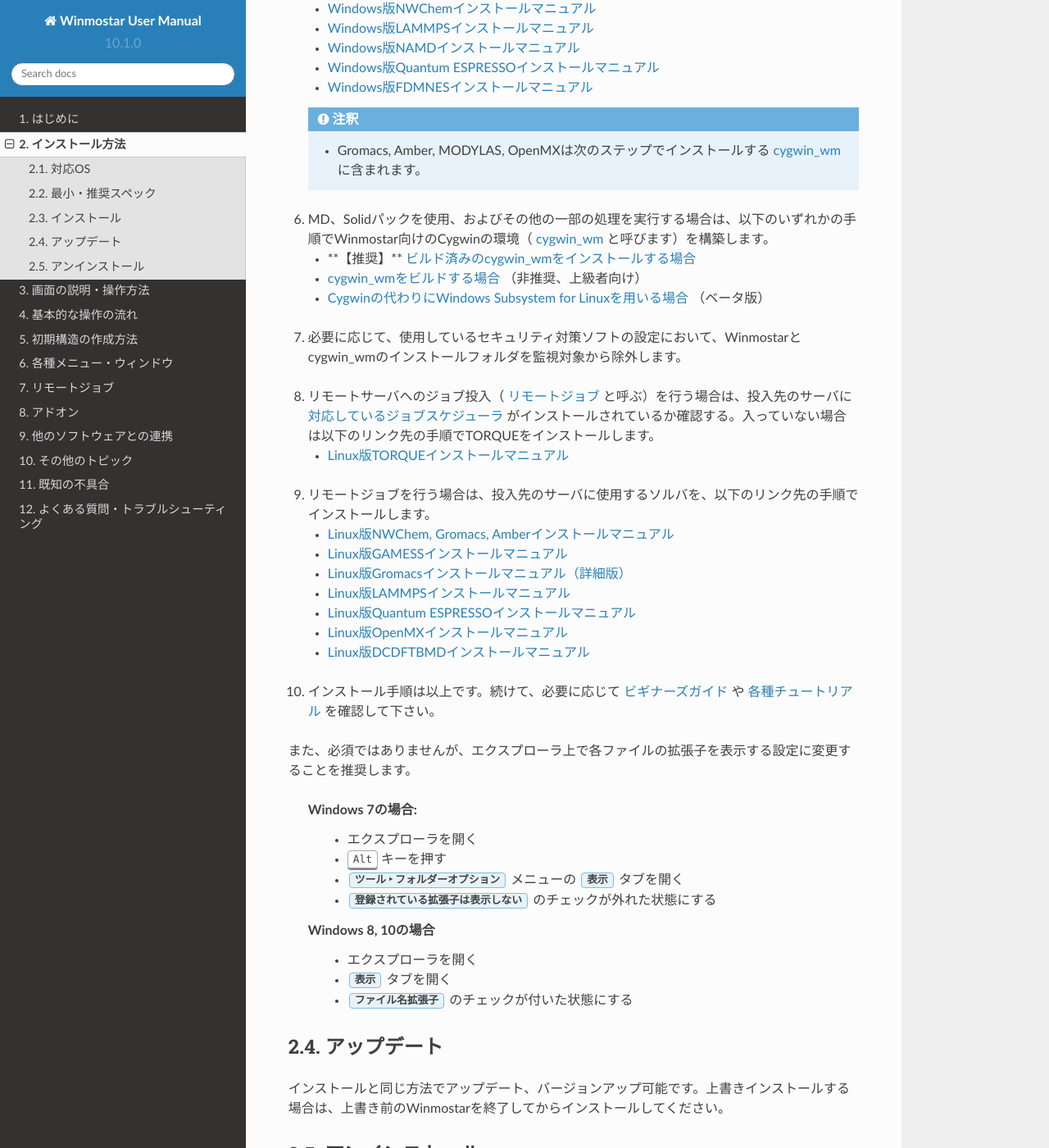
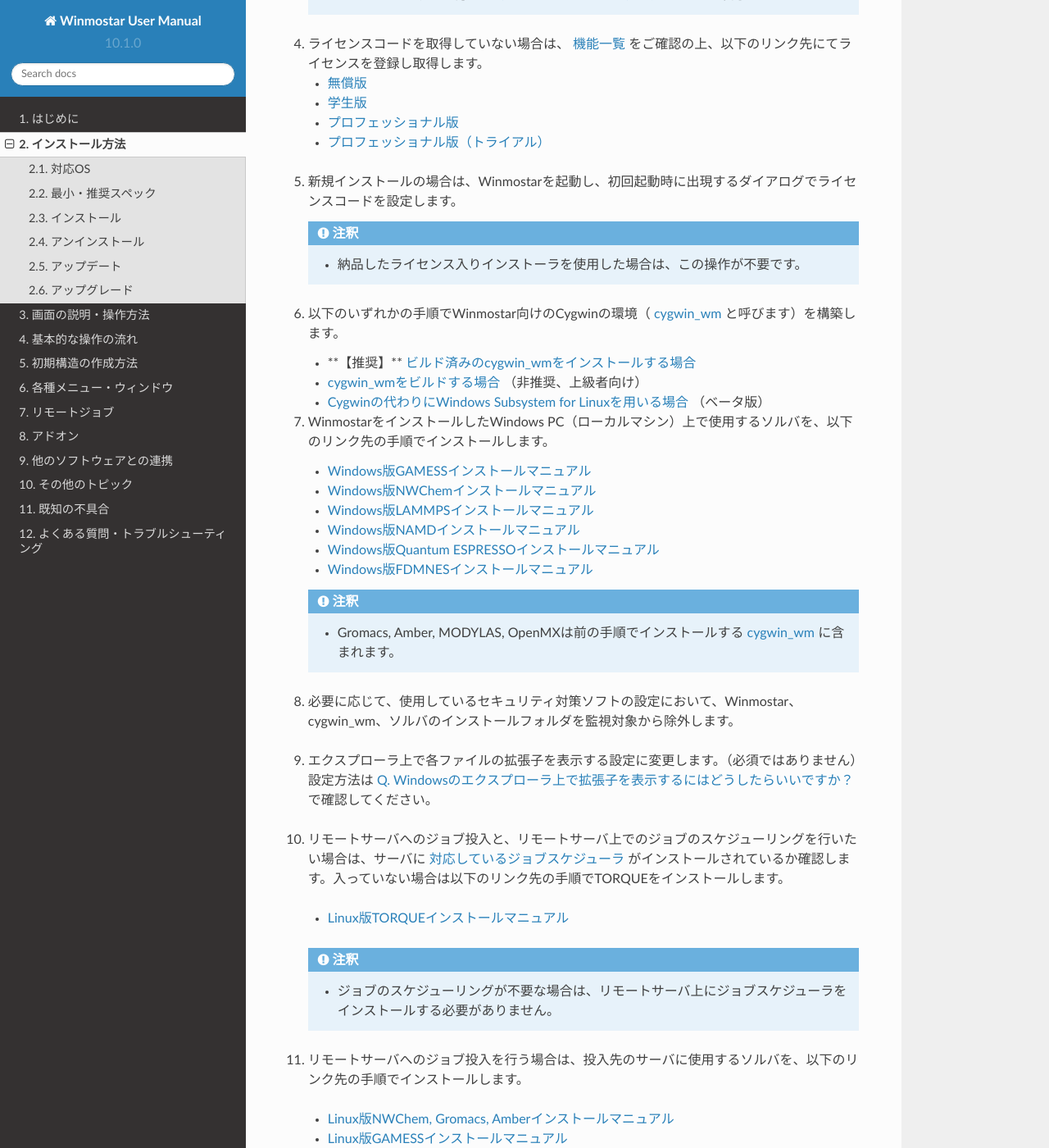
Before and after one commit to X-Ability/winmostar_doc, a Sphinx documentation site: the page built from source/installation/installation.rst, in a window 1280 px wide and 1400 px high, scrolled down 2087 px. Shown: the whole window at 82% size. Built offline with Sphinx 7.4.7 and the Read the Docs theme 2.0.0, drawn with Linux system fonts in a browser that asks for light colours; some of the changed text lies outside the part shown.

Commit message:
インストールガイドをwebと同期

```diff
--- a/source/faq/faq.rst
+++ b/source/faq/faq.rst
@@ -223,6 +223,22 @@
 ^^^^^^^^^^^^^^^^^^^^^^^^^^^^^^^^^^^^^^^^^^^^^^^^^^^^^^^^^^^^^^^^^^^^^^^^^^^^^^^^^^^^^^^^^^^^^^^^^^^^^^^^^^^^^^^^^^^^^^^^^^^^^^^^^^^^^^^^^^^^^^^^^^^^^^^^^^^^^^
 
 | A. :menuselection:`ツール --> 環境設定 --> 編集` の :guilabel:`結合判定係数` の値が適切でない可能性があります。デフォルト値に戻すか、1.15程度の値に設定してください。
+
+.. _faq_showextension:
+
+Q. Windowsのエクスプローラ上で拡張子を表示するにはどうしたらいいですか？
+^^^^^^^^^^^^^^^^^^^^^^^^^^^^^^^^^^^^^^^^^^^^^^^^^^^^^^^^^^^^^^^^^^^^^^^^^^^^^^^^^^^^^^^^^^^^^^^^^^^^^^^^^^^^^^^^^^^^^^^^^^^^^^^^^^^^^^^^^^^^^^^^^^^^^^^^^^^^^^
+
+   Windows 7の場合:
+      - エクスプローラを開く
+      - :kbd:`Alt` キーを押す
+      - :menuselection:`ツール --> フォルダーオプション` メニューの :guilabel:`表示` タブを開く
+      - :guilabel:`登録されている拡張子は表示しない` のチェックが外れた状態にする
+
+   Windows 8, 10の場合
+      - エクスプローラを開く
+      - :guilabel:`表示` タブを開く
+      - :guilabel:`ファイル名拡張子` のチェックが付いた状態にする
 
 分子のモデリング・系の作成に関して
 -----------------------------------------
--- a/source/installation/installation.rst
+++ b/source/installation/installation.rst
@@ -45,37 +45,59 @@
 インストール
 ==================================
 
-インストール中に想定しない状況に遭遇した場合は :ref:`faq_top` を確認してください。
+下記の方法でうまくインストールできない場合は、 :ref:`faq_top` を確認してください。
 
-1. `ダウンロードページ <https://winmostar.com/jp/download_jp.html>`_ からインストーラ :file:`winmostar0_setup_X.X.X.exe` （ :file:`X.X.X` はバージョンを示す）をダウンロードし、実行します。
+1. `安定版最新バージョン <https://winmostar.com/jp/download#latest_stable>`_ または `開発版最新バージョン <https://winmostar.com/jp/download#latest_devel>`_ のWinmostarインストーラをダウンロードします。
+
+   .. note::
+      - 動作環境は :ref:`install_recommend_spec` でご確認ください。
+      - USBメモリ・DVD・ユーザポータルでインストーラを入手済みの方は、この操作が不要です。
 
 .. _intall_installwm:
 
-2. インストール先フォルダを指定し（デフォルトは :file:`C:\\winmos10` ）インストールを開始すると、スタートメニューとデスクトップにショートカットが作成されます。
+2. インストーラをダブルクリックして起動します。64bit版Windowsの場合は、インストールするWinmostarの種類（64bit版または32bit版）を選択します。
+
+   .. warning::
+      - Winmostarが起動している場合は、あらかじめ終了しておきます。
+
+3. インストール先フォルダを指定し（デフォルトはC:\\winmos10）、インストールを開始します。
 
    .. warning::
       - インストール先フォルダおよびその上位階層の名前に日本語、全角文字などのマルチバイト文字や特殊記号が含まれている場合は、一部のモジュールが不具合を起こす場合があります。
-      - ディスプレイ設定でテキストやその他の項目を拡大・縮小している場合は、一部表示が崩れる場合があります。
+      - ディスプレイ設定でテキストやその他の項目を拡大・縮小している場合は、一部表示が崩れる場合があります。詳細は `こちら <https://winmostar.com/jp/manual_jp/html/knownissues/knownissues.html#animationui>`_ 。
+      - C:\\Program Files以下へのインストールは不可です。
 
    .. note::
+      - インストール完了後、スタートメニューとデスクトップにショートカットが作成されます。
       - セキュリティ対策ソフトの警告が出た場合は、無視してインストールを継続してください（以下、同様）。
       - 既に過去のバージョンのWinmostarがインストールされている場合は、上書きインストールするか、インストール先フォルダを変更して過去のバージョンと共存させることが可能です。
-      - 既にインストールされている他のWinmostarの設定を引き継ぐ場合は、インストール先フォルダの :file:`UserPref` フォルダの下のファイルをコピーしてください。
+      - バージョンアップの方は :ref:`install_update` または :ref:`install_upgrade` を確認してください。
 
 ..
 
-3. ライセンスコードを取得していない場合は、 `機能表 <https://winmostar.com/jp/function_jp.html>`_ にて使用する版を検討し、以下のリンク先からライセンスコードを登録または購入してください。
+4. ライセンスコードを取得していない場合は、 `機能一覧 <https://winmostar.com/jp/function_jp.html>`_ をご確認の上、以下のリンク先にてライセンスを登録し取得します。
 
-   - `無償版 <https://winmostar.com/jp/index.php>`_
-   - `学生版 <https://winmostar.com/jp/index.php>`_
+   - `無償版 <https://winmostar.com/jp/dlFreeForm.php>`_
+   - `学生版 <https://winmostar.com/jp/dlFreeForm.php>`_
    - `プロフェッショナル版 <https://winmostar.com/jp/purchase_jp.html>`_
    - `プロフェッショナル版（トライアル） <https://winmostar.com/jp/dlTrialFormJP.php>`_
 
 ..
 
-4. 新規インストールの場合は、Winmostarを起動し、初回起動時に出現するダイアログでライセンスコードを設定します。
+5. 新規インストールの場合は、Winmostarを起動し、初回起動時に出現するダイアログでライセンスコードを設定します。
 
-5. WinmostarをインストールしたWindows PC（ローカルマシン）上で使用するソルバを、以下のリンク先の手順でインストールします。
+   .. note::
+      - 納品したライセンス入りインストーラを使用した場合は、この操作が不要です。
+
+.. _install_cygwinwm:
+
+6. 以下のいずれかの手順でWinmostar向けのCygwinの環境（ :ref:`cygwin_wm <cygwinwm_top>` と呼びます）を構築します。
+
+   - \*\*【推奨】\*\* `ビルド済みのcygwin_wmをインストールする場合 <https://winmostar.com/jp/gmx4wm_jp.html>`_
+   - `cygwin_wmをビルドする場合 <https://winmostar.com/jp/gmx4wm_jp_win.html>`_ （非推奨、上級者向け）
+   - `Cygwinの代わりにWindows Subsystem for Linuxを用いる場合 <https://winmostar.com/jp/WSL_jp.html>`_ （ベータ版）
+
+7. WinmostarをインストールしたWindows PC（ローカルマシン）上で使用するソルバを、以下のリンク先の手順でインストールします。
 
    - `Windows版GAMESSインストールマニュアル           <https://winmostar.com/jp/manual_jp/installation/GAMESS_install_manual_jp_win.pdf>`_
    - `Windows版NWChemインストールマニュアル           <https://winmostar.com/jp/nwchem4wm_jp.html>`_
@@ -85,29 +107,26 @@
    - `Windows版FDMNESインストールマニュアル           <https://winmostar.com/jp/manual_jp/installation/FDMNES_install_manual_jp_win.pdf>`_
 
    .. note::
-      - Gromacs, Amber, MODYLAS, OpenMXは次のステップでインストールする :ref:`cygwin_wm <cygwinwm_top>` に含まれます。
+      - Gromacs, Amber, MODYLAS, OpenMXは前の手順でインストールする :ref:`cygwin_wm <cygwinwm_top>` に含まれます。
 
-.. _install_cygwinwm:
-
-6. MD、Solidパックを使用、およびその他の一部の処理を実行する場合は、以下のいずれかの手順でWinmostar向けのCygwinの環境（ :ref:`cygwin_wm <cygwinwm_top>` と呼びます）を構築します。
-
-   - \*\*【推奨】\*\* `ビルド済みのcygwin_wmをインストールする場合 <https://winmostar.com/jp/gmx4wm_jp.html>`_
-   - `cygwin_wmをビルドする場合 <https://winmostar.com/jp/gmx4wm_jp_win.html>`_ （非推奨、上級者向け）
-   - `Cygwinの代わりにWindows Subsystem for Linuxを用いる場合 <https://winmostar.com/jp/WSL_jp.html>`_ （ベータ版）
+8. 必要に応じて、使用しているセキュリティ対策ソフトの設定において、Winmostar、cygwin_wm、ソルバのインストールフォルダを監視対象から除外します。
 
 ..
 
-7. 必要に応じて、使用しているセキュリティ対策ソフトの設定において、Winmostarとcygwin_wmのインストールフォルダを監視対象から除外します。
+9. エクスプローラ上で各ファイルの拡張子を表示する設定に変更します。（必須ではありません）設定方法は :ref:`faq_showextension` で確認してください。
 
 .. _install_scheduler:
 
-8. リモートサーバへのジョブ投入（ :ref:`リモートジョブ <remote_top>` と呼ぶ）を行う場合は、投入先のサーバに :ref:`対応しているジョブスケジューラ <remote_scheduler>` がインストールされているか確認する。入っていない場合は以下のリンク先の手順でTORQUEをインストールします。
+10. リモートサーバへのジョブ投入と、リモートサーバ上でのジョブのスケジューリングを行いたい場合は、サーバに :ref:`対応しているジョブスケジューラ <remote_scheduler>` がインストールされているか確認します。入っていない場合は以下のリンク先の手順でTORQUEをインストールします。
 
    - `Linux版TORQUEインストールマニュアル <https://winmostar.com/jp/gmx4wm_jp_linux.html#Torque>`_
 
+   .. note::
+      - ジョブのスケジューリングが不要な場合は、リモートサーバ上にジョブスケジューラをインストールする必要がありません。
+
 ..
 
-9. リモートジョブを行う場合は、投入先のサーバに使用するソルバを、以下のリンク先の手順でインストールします。
+11. リモートサーバへのジョブ投入を行う場合は、投入先のサーバに使用するソルバを、以下のリンク先の手順でインストールします。
 
    - `Linux版NWChem, Gromacs, Amberインストールマニュアル <https://winmostar.com/jp/gmx4wm_jp_linux.html>`_
    - `Linux版GAMESSインストールマニュアル                 <https://winmostar.com/jp/manual_jp/installation/GAMESS_install_manual_jp_linux.pdf>`_
@@ -119,27 +138,37 @@
 
 ..
 
-10. インストール手順は以上です。続けて、必要に応じて `ビギナーズガイド <https://winmostar.com/jp/tutorials/?pdf=BeginnersGuide_V10.pdf>`_ や `各種チュートリアル <https://winmostar.com/jp/manuals/>`_ を確認して下さい。
+12. インストール手順は以上です。続けて、必要に応じて `ビギナーズガイド <https://winmostar.com/jp/tutorials/?pdf=BeginnersGuide_V10.pdf>`_ や `各種チュートリアル <https://winmostar.com/jp/manuals/>`_ を確認して下さい。
 
-また、必須ではありませんが、エクスプローラ上で各ファイルの拡張子を表示する設定に変更することを推奨します。
-
-   Windows 7の場合:
-      - エクスプローラを開く
-      - :kbd:`Alt` キーを押す
-      - :menuselection:`ツール --> フォルダーオプション` メニューの :guilabel:`表示` タブを開く
-      - :guilabel:`登録されている拡張子は表示しない` のチェックが外れた状態にする
-
-   Windows 8, 10の場合
-      - エクスプローラを開く
-      - :guilabel:`表示` タブを開く
-      - :guilabel:`ファイル名拡張子` のチェックが付いた状態にする
-
-アップデート
-==================================
-
-インストールと同じ方法でアップデート、バージョンアップ可能です。上書きインストールする場合は、上書き前のWinmostarを終了してからインストールしてください。
+.. _install_uninstall:
 
 アンインストール
 ==================================
 
 Winmostarのインストール先フォルダとショートカットの削除することでアンインストールできます。
+
+.. _install_update:
+
+アップデート
+==================================
+
+アップデート（マイナーバージョン・リビジョンの更新）はインストールと同じ方法で実施できます。
+
+例：V10.0.0→V10.1.0、V9.4.0→V9.4.5
+
+- 古いバージョンを残してインストールする場合は、古いバージョンのUserPrefフォルダ以下のファイルを、新しいバージョンのUserPrefフォルダの以下にコピーすることで、設定を引き継ぐことができます。
+- UserPrefフォルダはWinmostarのインストールフォルダ以下にあります。
+
+.. _install_upgrade:
+
+アップグレード
+==================================
+
+アップグレード（メジャーバージョンの更新）はインストールと同じ方法で実施できます。
+
+例：V8.000→V9.0.0、V9.0.0→V10.0.0
+
+- V3～V6からアップグレードする場合、古いバージョンのインストールフォルダ以下の設定ファイルatoms1.wmx、winmos_server.ini、wm_nmr.ref、wm_irscale.refをV10のUserPrefフォルダ以下にコピーすることで、設定を引き継ぐことができます。
+- V7～V9からアップグレードする場合、古いバージョンのUserPrefフォルダ以下のwmset.ini、atoms1.wmx、winmos_server.ini、wm_nmr.ref、wm_irscale.refをV10のUserPrefフォルダ以下にコピーすることで、設定を引き継ぐことができます。
+- UserPrefフォルダはWinmostarのインストールフォルダ以下にあります。
+- 詳細は `V10移行ガイド <https://winmostar.com/jp/manual_jp/V10/MigrationGuide_V10.pdf>`_ 、 `V9移行ガイド <https://winmostar.com/jp/manual_jp/V9/MigrationGuide_V9.pdf>`_ を参照してください。
```
